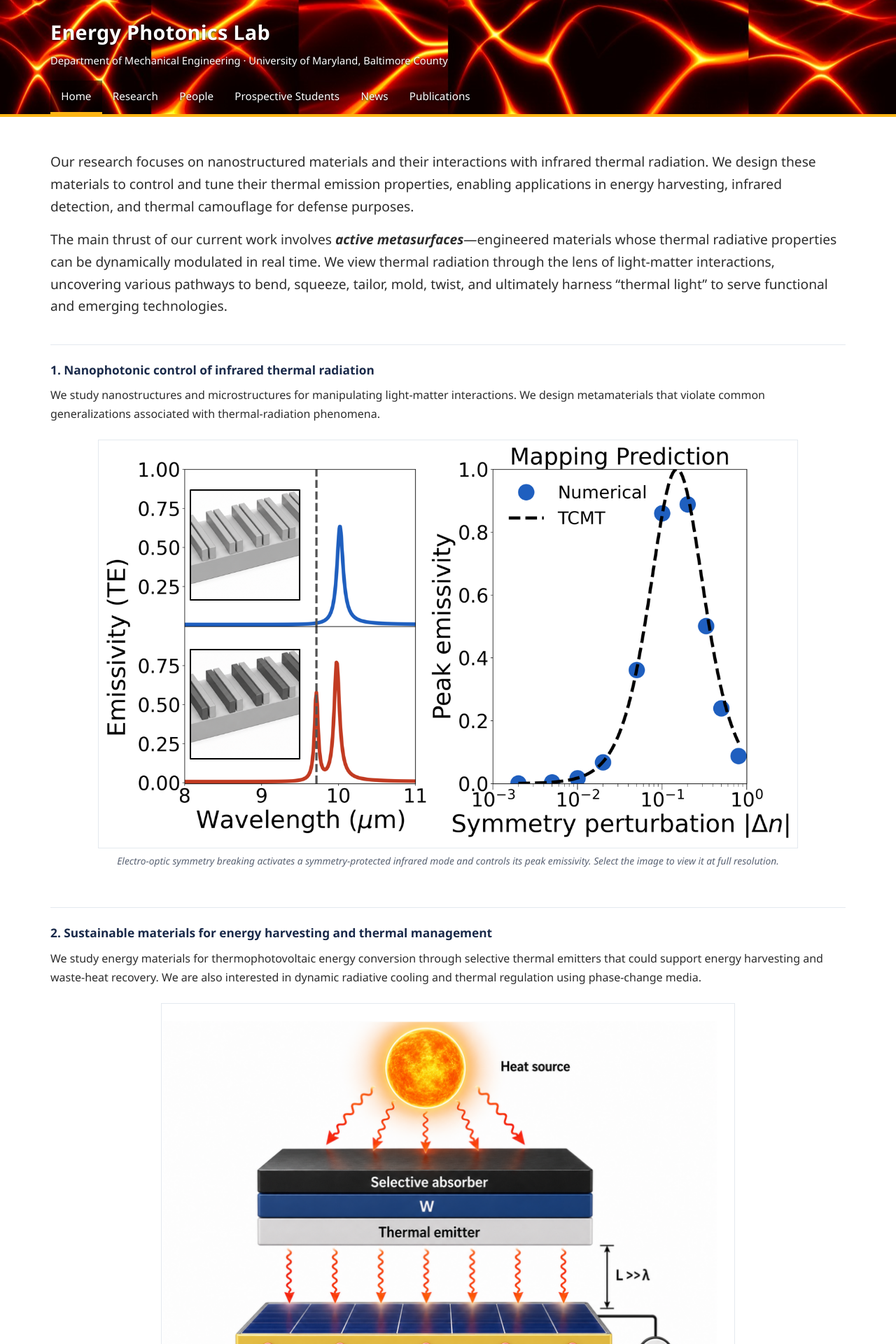
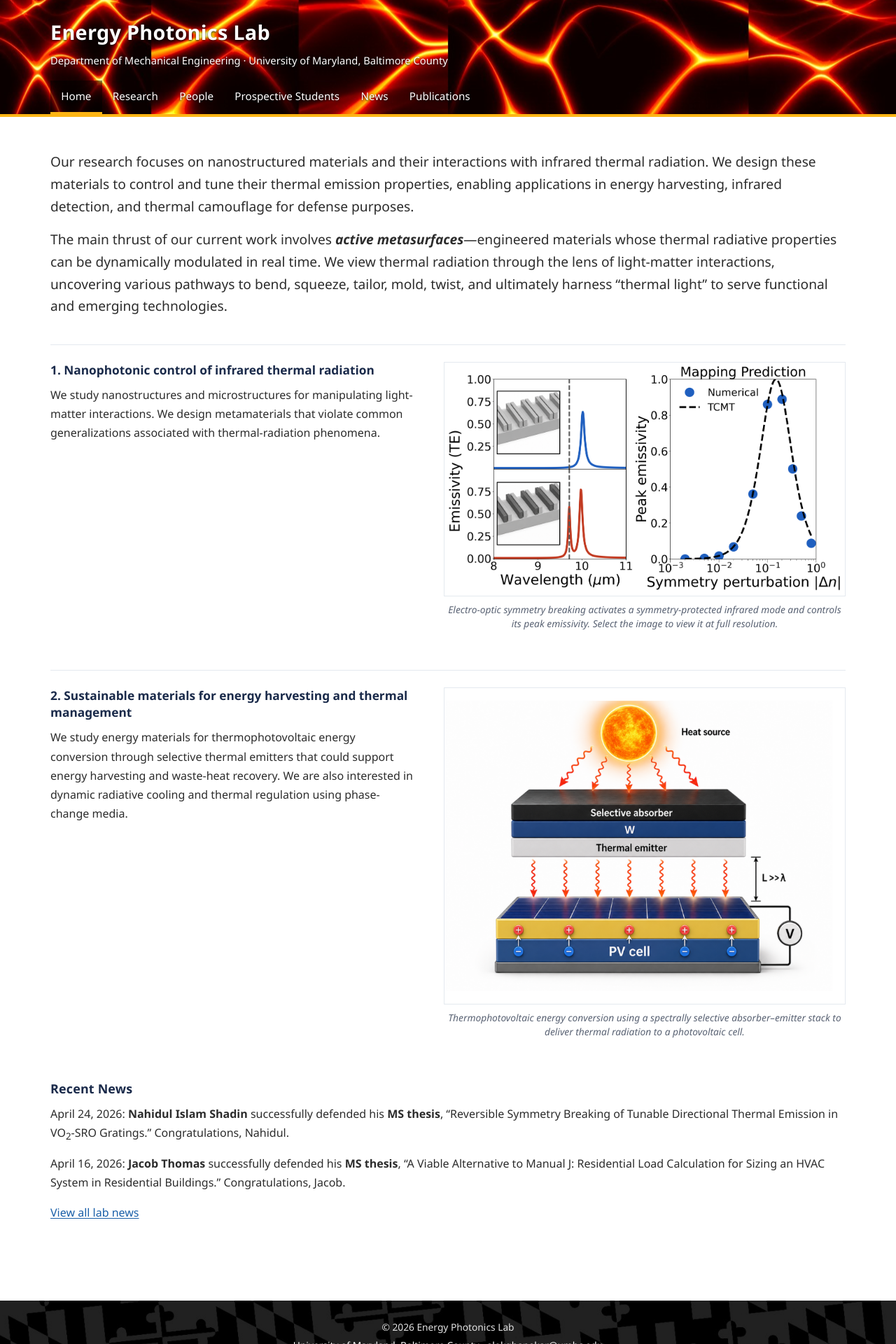
Before and after one commit to alokghanekar/Energy-Photonics-Lab, a Jekyll site: the page built from index.html, in a window 1280 px wide. Shown: the top 1920 px of the page at 70% size. Built offline with Jekyll 4.4.1, drawn with Linux system fonts in a browser that asks for light colours.

Commit message:
Home: lay research sections out as text-left, image-right
Change the two homepage research sections from a stacked layout to a
two-column grid with the text on the left and the figure on the right,
collapsing to a single column on narrow screens.

Co-Authored-By: Claude Opus 4.8 <noreply@anthropic.com>
Claude-Session: https://claude.ai/code/session_01VuNoPfxguXq3gEbfsiCHz7

```diff
--- a/index.html
+++ b/index.html
@@ -5,33 +5,29 @@ permalink: /
 description: The Energy Photonics Lab at UMBC studies active metasurfaces, infrared nanophotonics, thermal radiation, energy harvesting, and thermal management.
 ---
 <style>
-  .home-intro,
-  .research-text {
+  .home-intro { width: 100%; max-width: none; }
+
+  /* Two-column research sections: text on the left, figure on the right. */
+  .research-row {
+    display: grid;
+    grid-template-columns: minmax(0, 1fr) minmax(0, 1.1fr);
+    gap: 2.5rem;
+    align-items: center;
+  }
+
+  .research-text { width: 100%; max-width: none; }
+
+  .research-fig { margin: 0; }
+
+  .research-fig-bic,
+  .research-fig-tpv {
     width: 100%;
     max-width: none;
+    justify-self: stretch;
   }
 
-  /* Each research section now reads continuously across the page, with its
-     figure centered below instead of competing with the text in a side column. */
-  .research-row {
-    display: block;
-  }
-
-  .research-fig {
-    margin: 1.4rem auto 0;
-  }
-
-  .research-fig-bic {
-    width: min(100%, 1000px);
-    max-width: 1000px;
-  }
-
-  .research-fig-tpv {
-    width: min(100%, 820px);
-    max-width: 820px;
-  }
-
-  .research-fig-bic img {
+  .research-fig-bic img,
+  .figure-zoom {
     display: block;
     width: 100%;
     height: auto;
@@ -59,6 +55,11 @@ description: The Energy Photonics Lab at UMBC studies active metasurfaces, infra
     height: 100%;
     border: 0;
     background: var(--white);
+  }
+
+  /* Stack to a single column on narrow screens. */
+  @media (max-width: 760px) {
+    .research-row { grid-template-columns: 1fr; gap: 1.25rem; }
   }
 </style>
 
```
